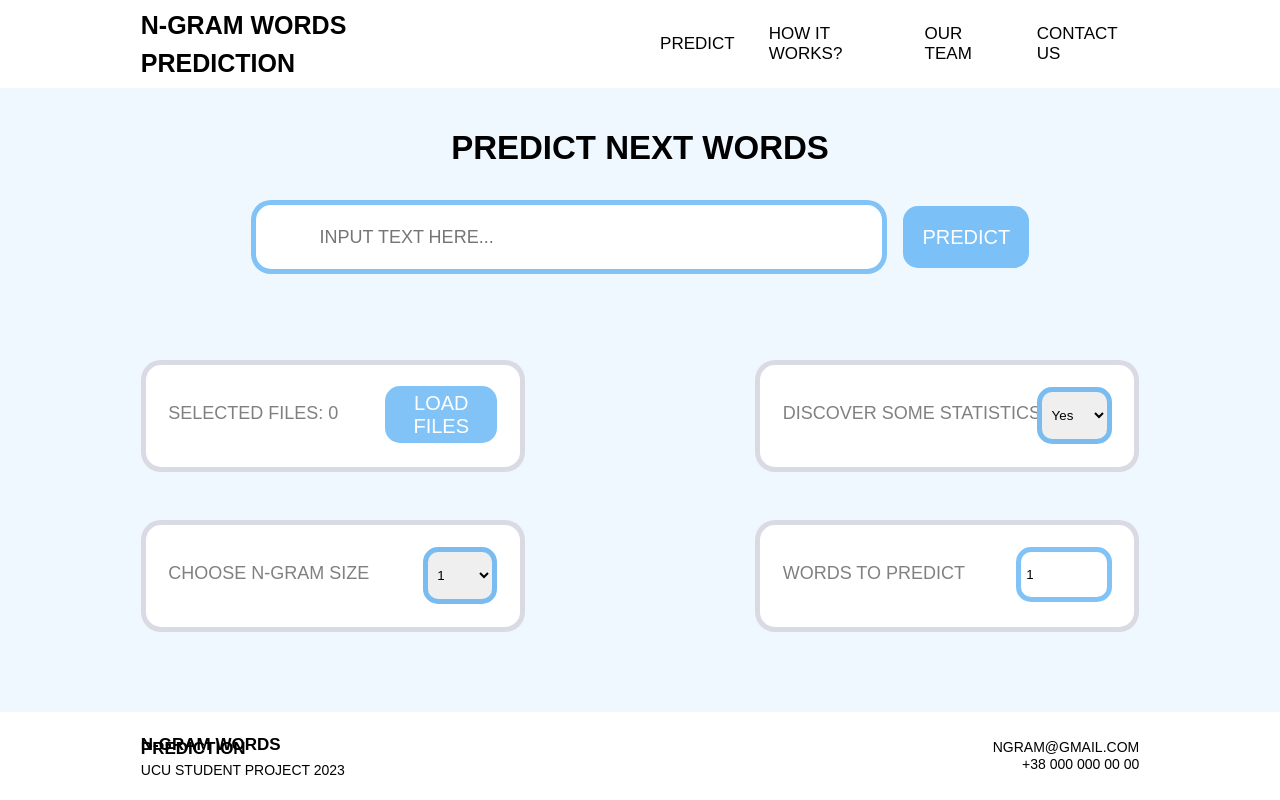
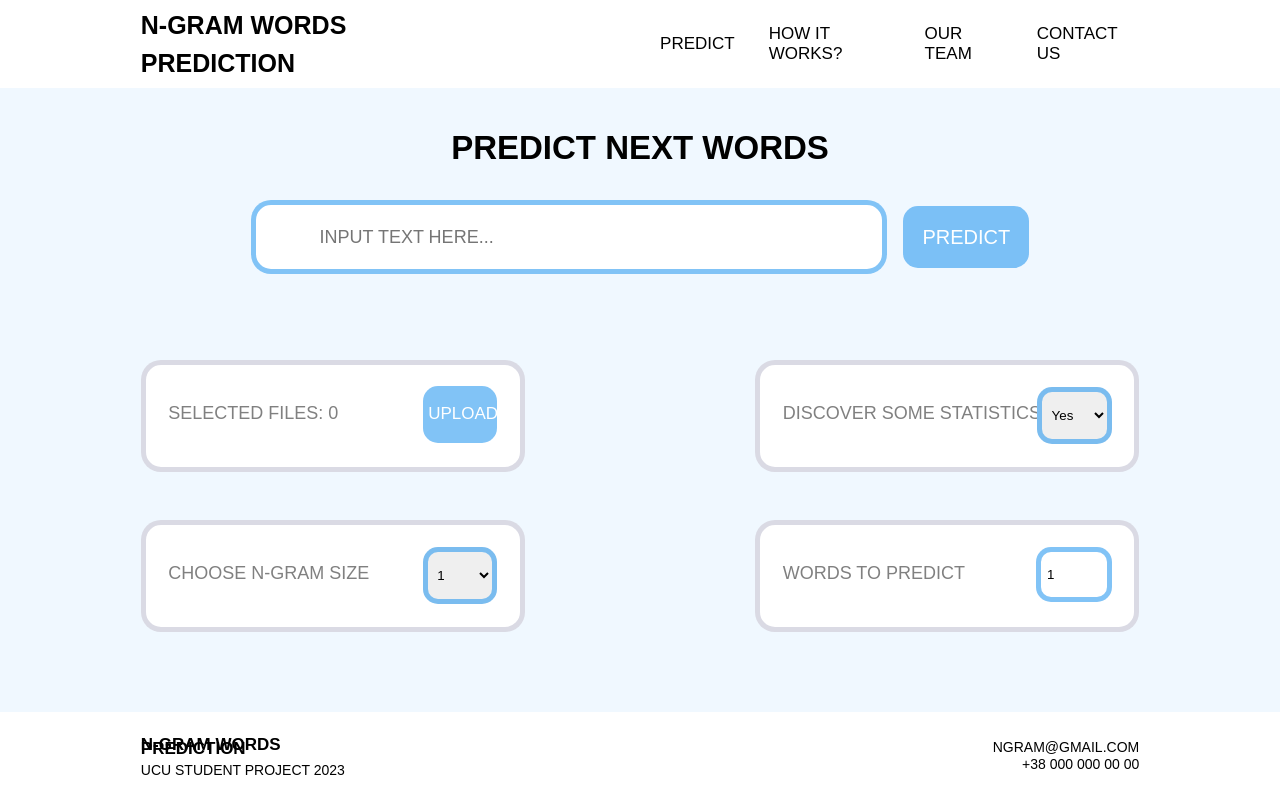
Before and after one commit to maslenchenko/ngram-web-project, a React (Create React App) app: page / in a window 1280 px wide. Built offline with nearby package versions, Linux system fonts and the light colour scheme.

Commit message:
changed load files button

```diff
--- a/src/components/fileloader.js
+++ b/src/components/fileloader.js
@@ -19,7 +19,7 @@ function FileLoader(props) {
   return (
     <div className="file-load">
       <button onClick={() => document.getElementById("file-input").click()}>
-        Load Files
+        Upload
       </button>
       {props.maxSize && <p>Maximum file size: {props.maxSize} bytes</p>}
       <div className="selected-files">
--- a/src/styles/contextwords.css
+++ b/src/styles/contextwords.css
@@ -29,7 +29,7 @@
     border: 5px solid rgba(45, 155, 240, 0.6);
     padding: 1.5%;
     height: 33%;
-    width: 20%;
+    width: 14.5%;
     top: 22%;
     border-radius: 15px;
   }
--- a/src/styles/fileloader.css
+++ b/src/styles/fileloader.css
@@ -17,13 +17,13 @@
   border-radius: 15px;
   padding: 1.5%;
   height: 55%;
-  width: 30%;
+  width: 20%;
   border: none;
   color: white;
   font-family: "Poppins", sans-serif;
   font-style: normal;
   font-weight: 500;
-  font-size: 20px;
+  font-size: 17px;
   position: absolute;
   top: 21%;
   right: 6%;
```
